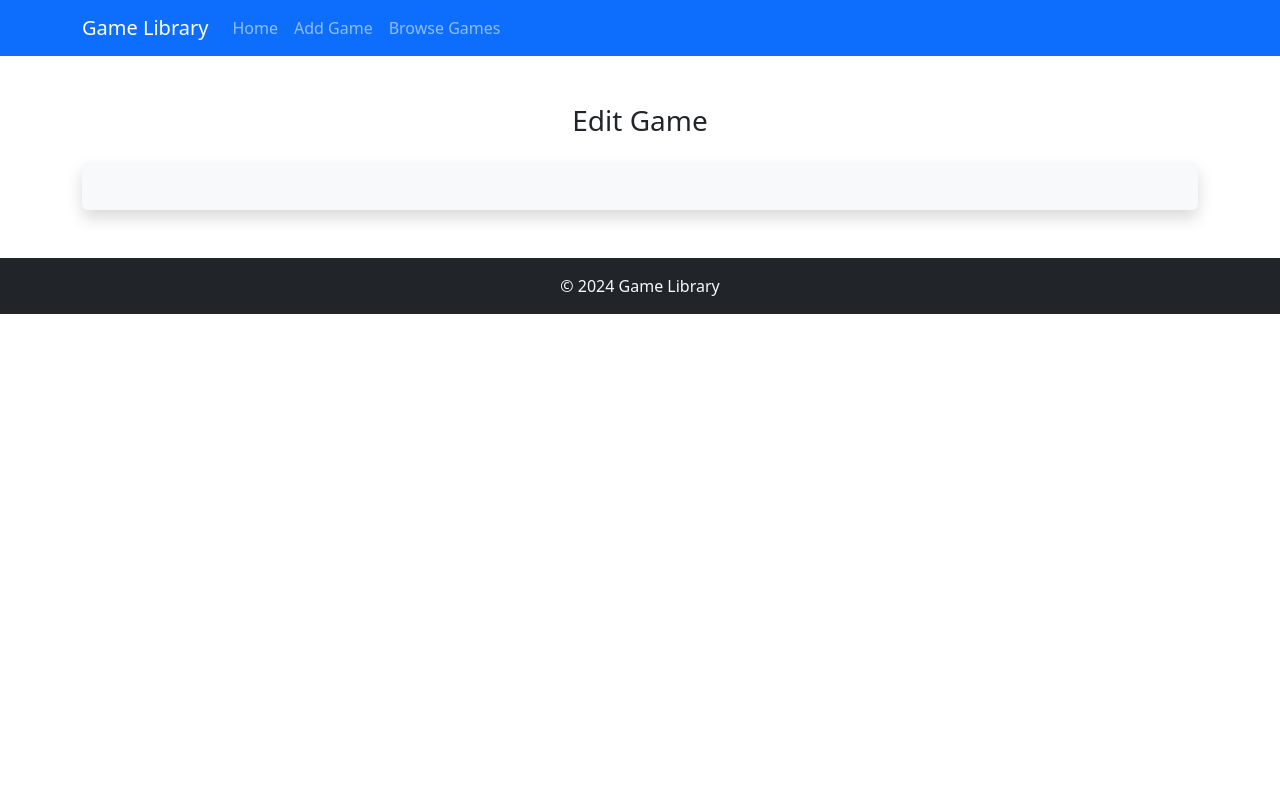
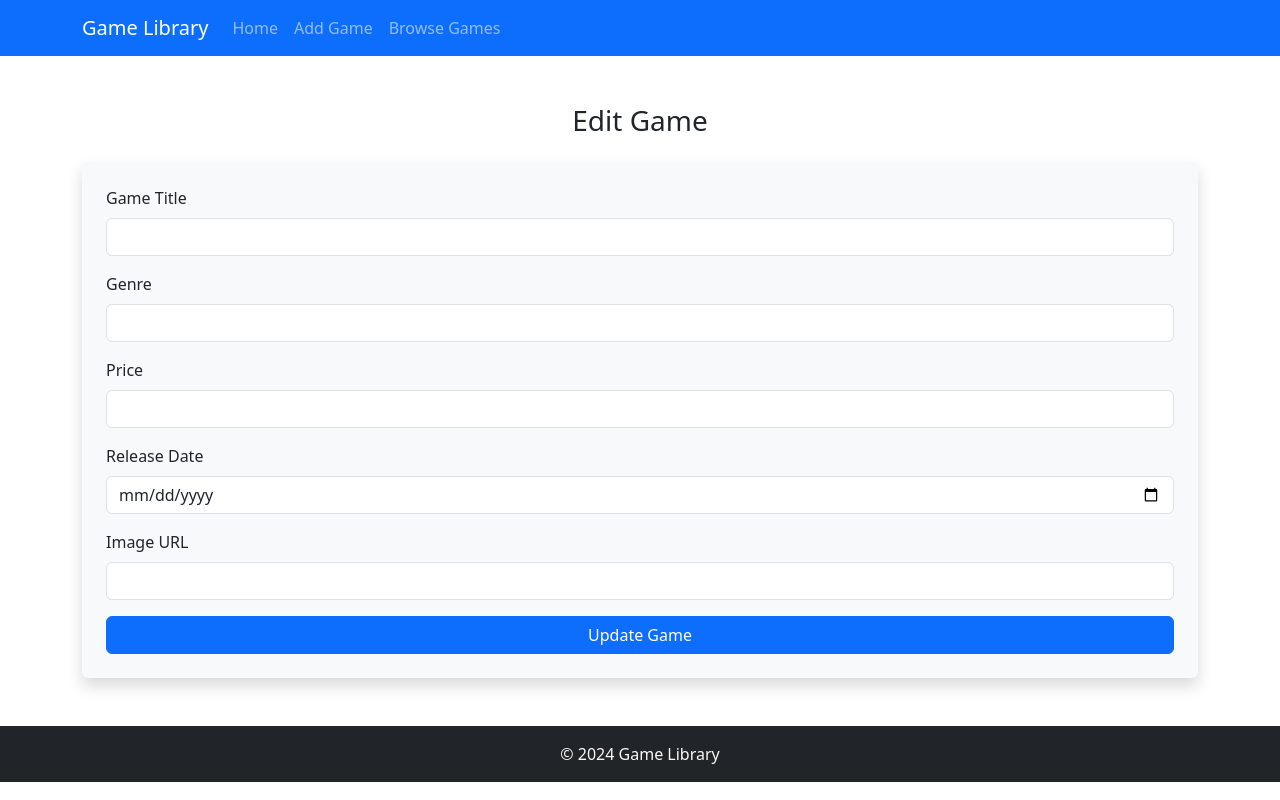
Before and after one commit to CLillis357/DataRepProject2024, a React (Create React App) app: page /edit/1 in a window 1280 px wide. Built offline with nearby package versions, Linux system fonts and the light colour scheme; no server answers.

Commit message:
Finished Edit page to update any games that are already saved to the database

```diff
--- a/src/App.js
+++ b/src/App.js
@@ -7,6 +7,7 @@ import Content from './components/Content'; // Import Content for the home page
 import AddGame from './components/AddGame';//Importing the add game page
 import Read from './components/Browse';
 import EditGame from './components/EditGame';
+
 
 // Define the App component
 function App() {
@@ -19,6 +20,7 @@ function App() {
         <Route path="/create" element={<AddGame />} />
         <Route path="/read" element={<Read />} />
         <Route path="/edit/:id" element={<EditGame />} />
+
       </Routes>
       {/* Footer displayed on all pages */}
       <Footer />
--- a/src/components/EditGame.js
+++ b/src/components/EditGame.js
@@ -1,20 +1,27 @@
 import { useState, useEffect } from "react";
+import { useParams, useNavigate } from "react-router-dom";
 import axios from "axios";
-import { useParams, useNavigate } from "react-router-dom";
 
 const EditGame = () => {
+  // Extract the `id` parameter from the URL
   const { id } = useParams();
+  // Allows navigation to another page after form submission
   const navigate = useNavigate();
+
+  // State variables to store game details
   const [title, setTitle] = useState('');
   const [genre, setGenre] = useState('');
   const [price, setPrice] = useState('');
   const [releaseDate, setReleaseDate] = useState('');
   const [imageUrl, setImageUrl] = useState('');
 
+  // Fetch the game data from the backend when the component loads
   useEffect(() => {
-    axios.get(`http://localhost:4000/api/games/${id}`)
+    axios.get(`http://localhost:4000/api/game/${id}`) // Fetch game by ID
       .then((response) => {
+        // Backend response should contain game details
         const game = response.data;
+        // Set state variables with the fetched game data
         setTitle(game.title);
         setGenre(game.genre);
         setPrice(game.price);
@@ -22,28 +29,97 @@ const EditGame = () => {
         setImageUrl(game.imageUrl);
       })
       .catch((error) => {
-        console.error("Error fetching game:", error);
+        console.error("Error fetching game:", error); // Log any errors in fetching the game
       });
+      // Dependency array ensures this effect runs only when the `id` changes
   }, [id]);
 
+  // Function to handle form submission and update the game in the database
   const handleSubmit = (e) => {
     e.preventDefault();
+
     const updatedGame = { title, genre, price, releaseDate, imageUrl };
-    axios.put(`http://localhost:4000/api/games/${id}`, updatedGame)
+
+    // Send a PUT request to update the game in the backend
+    axios.put(`http://localhost:4000/api/game/${id}`, updatedGame)
       .then(() => {
         alert("Game updated successfully!");
-        navigate("/read");
+        navigate("/read"); // Redirect to the Browse page after successful update
       })
+      // Log errors
       .catch((error) => {
         console.error("Error updating game:", error);
       });
   };
 
+  // Render the form with pre-filled game details
   return (
     <div className="container my-5">
       <h3 className="text-center mb-4">Edit Game</h3>
       <form onSubmit={handleSubmit} className="shadow p-4 rounded bg-light">
-        {/* Input fields same as AddGame */}
+
+        <div className="mb-3">
+          <label className="form-label">Game Title</label>
+          <input
+            type="text"
+            className="form-control"
+            value={title}
+            onChange={(e) => setTitle(e.target.value)}
+            required
+          />
+        </div>
+
+        <div className="mb-3">
+          <label className="form-label">Genre</label>
+          <input
+            type="text"
+            className="form-control"
+            value={genre}
+            onChange={(e) => setGenre(e.target.value)}
+            required
+          />
+        </div>
+
+
+        <div className="mb-3">
+          <label className="form-label">Price</label>
+          <input
+            type="number"
+            className="form-control"
+            value={price}
+            onChange={(e) => setPrice(e.target.value)}
+            required
+          />
+        </div>
+
+
+        <div className="mb-3">
+          <label className="form-label">Release Date</label>
+          <input
+            type="date"
+            className="form-control"
+            value={releaseDate}
+            onChange={(e) => setReleaseDate(e.target.value)}
+            required
+          />
+        </div>
+
+
+        <div className="mb-3">
+          <label className="form-label">Image URL</label>
+          <input
+            type="text"
+            className="form-control"
+            value={imageUrl}
+            onChange={(e) => setImageUrl(e.target.value)}
+            required
+          />
+        </div>
+
+
+        <button type="submit" className="btn btn-primary w-100">
+          Update Game
+        </button>
       </form>
     </div>
   );
```
Also changed, not shown: 1 other file (tests, documents, lock files or other folders).
